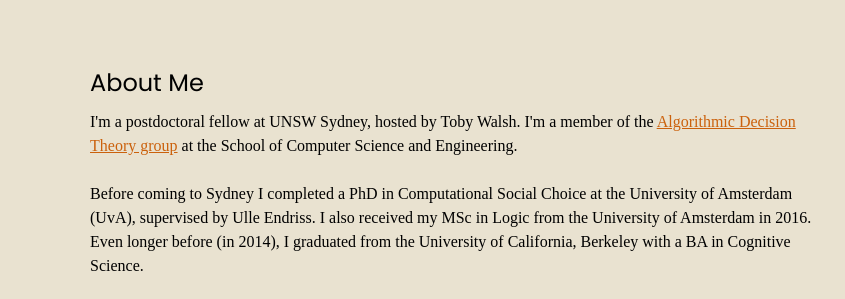
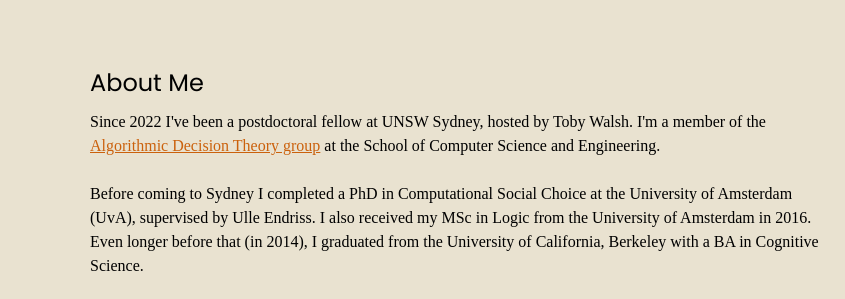
Before and after one commit to sirinbotan/homepage, a plain HTML site: page index.html in a window 1280 px wide. Shown: the part 299-598 px from the top of the page, 0-845 px from the left. Drawn offline with nearby package versions, Linux system fonts and the light colour scheme; a web font is replaced by a local one.

Commit message:
Add files via upload

```diff
--- a/index.html
+++ b/index.html
@@ -31,11 +31,11 @@
 				<div class='subsection' id='aboutmetext'>
 					<h2>About Me</h2>
 						<p>
-							I'm a postdoctoral fellow at UNSW Sydney, hosted by Toby Walsh. I'm a member of the <a href='https://www.cse.unsw.edu.au/~adt/' target='_blank'>Algorithmic Decision Theory group</a> at the School of Computer Science and Engineering.
+							Since 2022 I've been a postdoctoral fellow at UNSW Sydney, hosted by Toby Walsh. I'm a member of the <a href='https://www.cse.unsw.edu.au/~adt/' target='_blank'>Algorithmic Decision Theory group</a> at the School of Computer Science and Engineering.
 						</p>
 						<br>
 						<p>
-		            		Before coming to Sydney I completed a PhD in Computational Social Choice at the University of Amsterdam (UvA), supervised by Ulle Endriss. I also received my MSc in Logic from the University of Amsterdam in 2016. Even longer before (in 2014), I graduated from the University of California, Berkeley with a BA in Cognitive Science.
+		            		Before coming to Sydney I completed a PhD in Computational Social Choice at the University of Amsterdam (UvA), supervised by Ulle Endriss. I also received my MSc in Logic from the University of Amsterdam in 2016. Even longer before that (in 2014), I graduated from the University of California, Berkeley with a BA in Cognitive Science.
 		            	</p>
 		            	<br>
 						<p>
```
